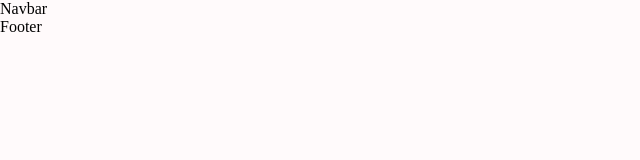
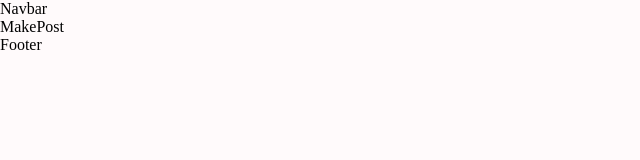
Before and after one commit to Dudemario/FitnessApp, a React (Create React App) app in the folder fitness_frontend/: page /create-post in a window 1280 px wide. Before the commit this address had no page. Shown: the top 160 px of the page, without its empty margins (0-640 px from the left). Built offline with nearby package versions, Linux system fonts and the light colour scheme.

Commit message:
make page

```diff
--- a/fitness_frontend/src/App.js
+++ b/fitness_frontend/src/App.js
@@ -2,6 +2,7 @@ import './App.css';
 import {Routes, Route} from 'react-router-dom';
 import { Box } from '@mui/material';
 import Exercises from './pages/Exercises';
+import MakePost from './pages/MakePost';
 import Home from './pages/Home';
 import Navbar from './components/Navbar';
 import Footer from './components/Footer';
@@ -15,6 +16,7 @@ function App() {
         <Routes>
           <Route path = "/" element={<Home />} />
           <Route path = "/exercise/:id" element={<Exercises />} />
+          <Route path = "/create-post/" element={<MakePost />} />
         </Routes>
       <Footer />
       </Box>
--- /dev/null
+++ b/fitness_frontend/src/pages/MakePost.js
@@ -0,0 +1,9 @@
+import React from 'react'
+
+const MakePost = () => {
+  return (
+    <div>MakePost</div>
+  )
+}
+
+export default MakePost
```
